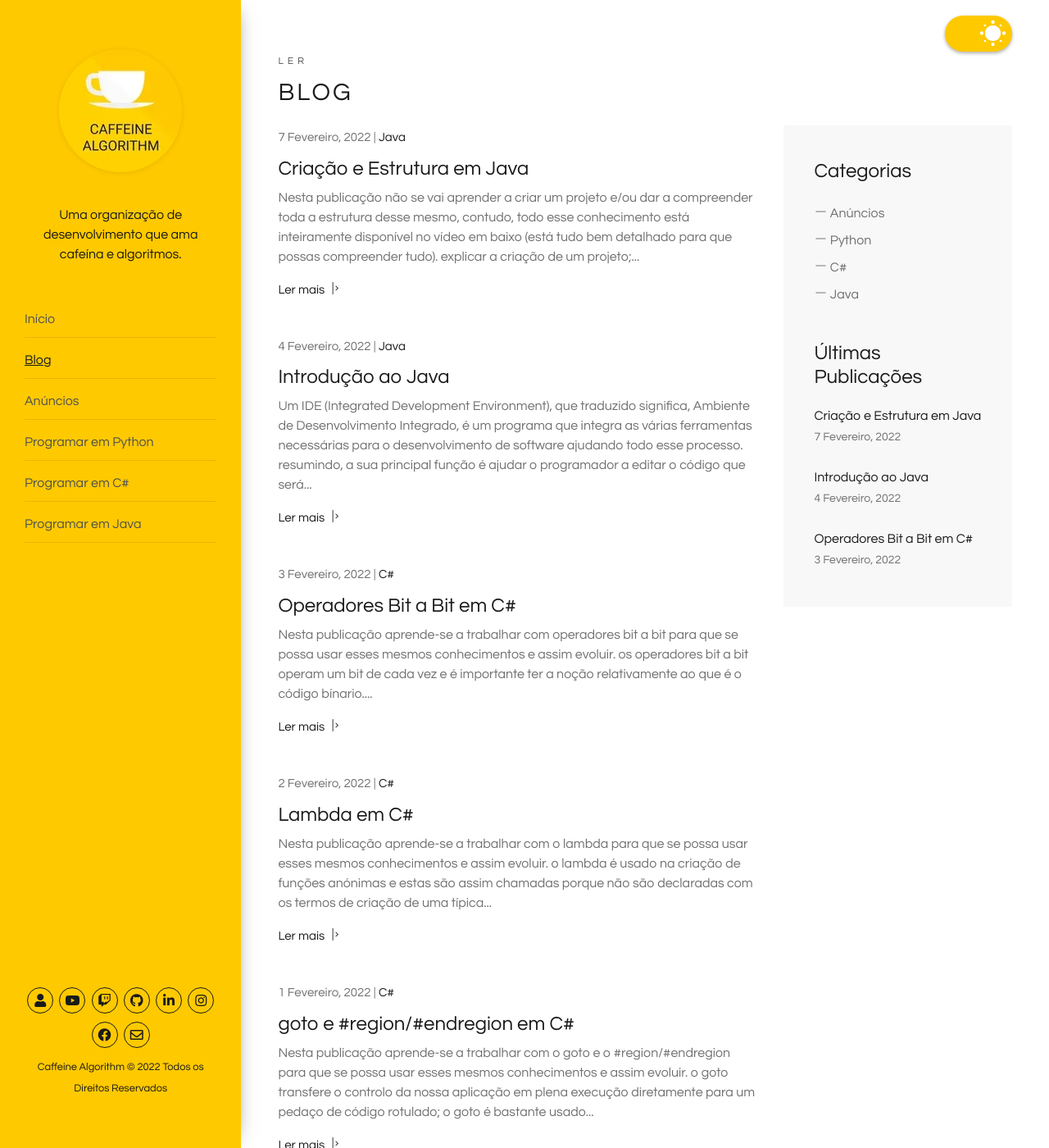
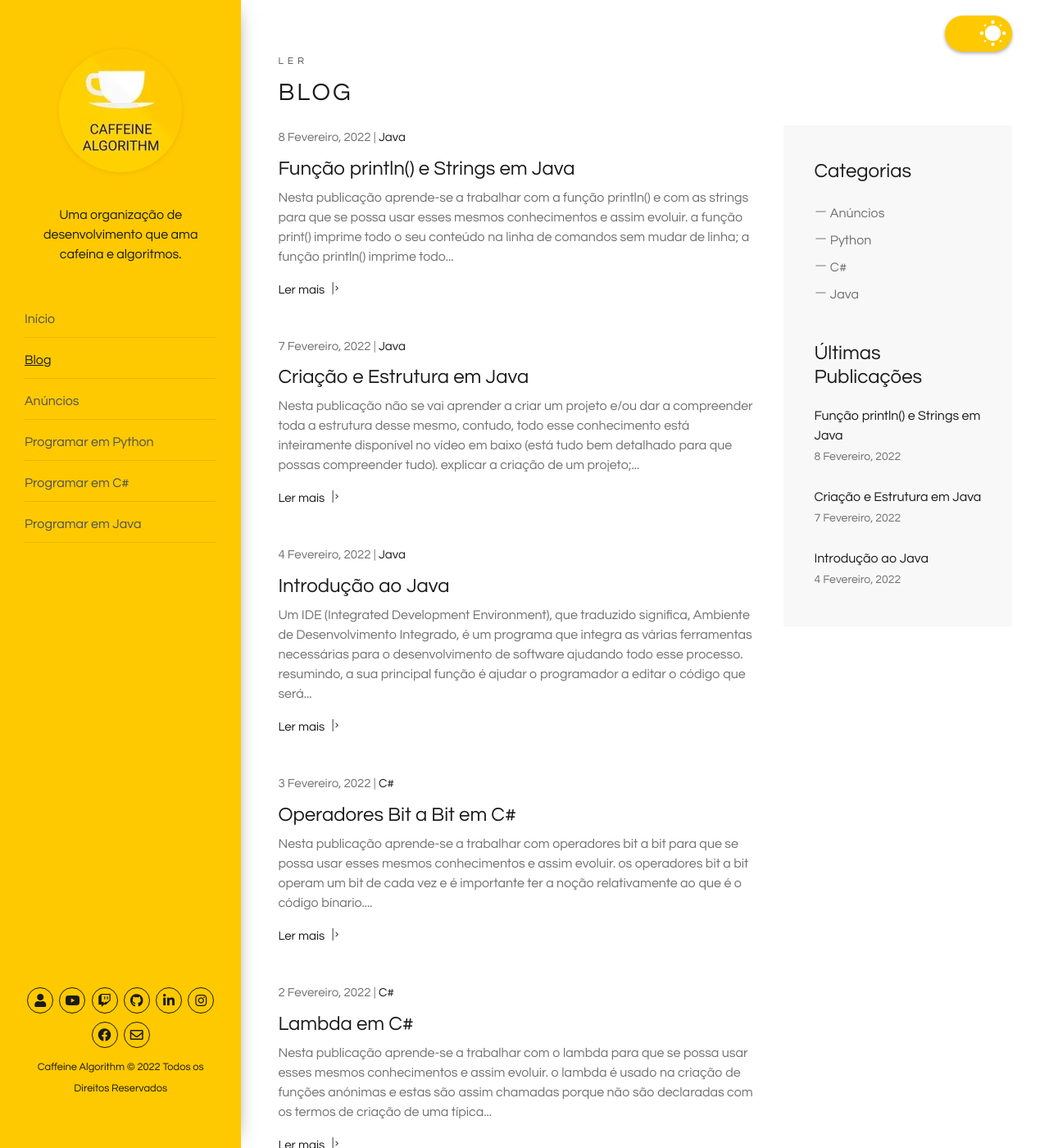
Before and after one commit to caffeinealgorithm/caffeinealgorithm.github.io, a Jekyll site: the page built from blog/index.html, in a window 1280 px wide and 1400 px high. Shown: the whole window at 82% size. Built offline with Jekyll 4.4.1, drawn with Linux system fonts in a browser that asks for light colours; the list of posts is cut into pages by our own code; some of the changed text lies outside the part shown.

Commit message:
Add 3º episode of the Java programming series

````diff
--- /dev/null
+++ b/_posts/2022-02-08-funcao-println-e-strings-em-java.md
@@ -0,0 +1,47 @@
+---
+layout: post
+excerpt: Blog
+title: 'Função println() e Strings em Java'
+description: 'Descobre como se trabalha com a função println() e com as strings na linguagem de programação Java. Obtém respostas às tuas dúvidas com a teoria e os exemplos apresentados.'
+keywords: 'java, função println, função, println, strings, string, publicação'
+date: 2022-02-08
+categories: [Java]
+---
+
+Nesta publicação aprende-se a trabalhar com a função `println()` e com as strings para que se possa usar esses mesmos conhecimentos e assim evoluir.
+
+- a função `print()` imprime todo o seu conteúdo na linha de comandos sem mudar de linha;
+- a função `println()` imprime todo o seu conteúdo na linha de comandos e muda de linha;
+- uma string é um conjunto de carateres (letras, números e/ou símbolos);
+- todas as strings são inicializadas e finalizadas com aspas ("string").
+
+```java
+package com.caffeinealgorithm.programaremjava;
+
+public class Main {
+  public static void main(String[] args) {
+    var video = new FuncaoPrintlnEStrings();
+    video.Run();
+  }
+}
+```
+
+```java
+package com.caffeinealgorithm.programaremjava;
+
+public class FuncaoPrintlnEStrings {
+  public void Run() {
+    System.out.print("Estamos a usar a função print() e eu sou uma string.");
+    System.out.println("Estamos a usar a função println() e eu continuo a ser uma string.");
+    System.out.println("Estamos a usar novamente a função println() e eu continuo a ser uma string.");
+  }
+}
+```
+
+<div class="video-container">
+  <iframe src="https://www.youtube.com/embed/GZblJ-SqU_s" frameborder="0" allowfullscreen></iframe>
+</div>
+
+Não te esqueças de [assistir ao vídeo](https://youtu.be/GZblJ-SqU_s){:target="\_blank"} e podes sempre ler esta publicação [em inglês](https://nelsonsilvadev.com/blog/20220208/println-function-and-strings-in-java/){:target="\_blank"}.
+
+### _Happy coding!_
--- a/index.html
+++ b/index.html
@@ -76,7 +76,7 @@ keywords: organização, desenvolvimento, cafeína, algoritmos, publicações, v
       </div>
 
       <div class="row">
-        {% for video in site.java %} {% if video.id == "/java/2" %}
+        {% for video in site.java %} {% if video.id == "/java/3" %}
         <div class="col-xs-12 col-sm-3 col-sm-6 col-lg-6 col-xl-3">
           <a
             href="https://www.youtube.com/embed/{{ video.custom_id }}"
````
Also changed, not shown: _java/3.md (added, +5 -0 lines), assets/img/playlists/java/3.png (added), assets/img/playlists/java/3.webp (added).
